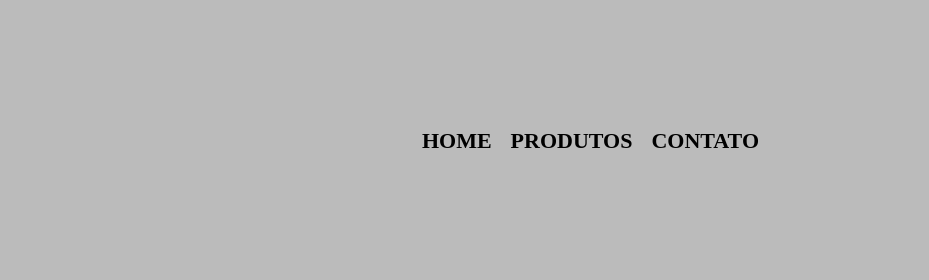
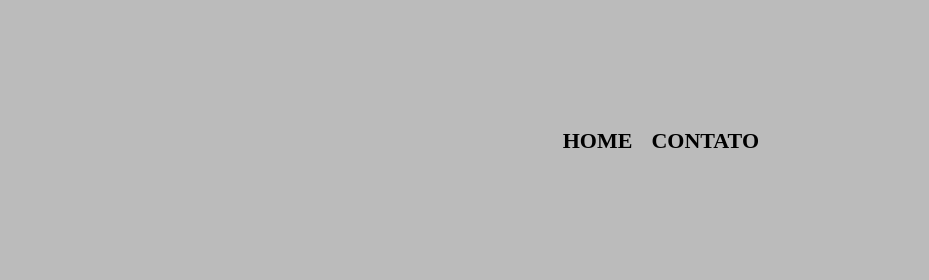
Before and after one commit to rafaellylemos/barbeariaalura, a plain HTML site: page produtos.html in a window 1280 px wide. Shown: the top 280 px of the page, 351-1280 px from the left. Drawn offline with Linux system fonts and the light colour scheme.

Commit message:
att pag produtos

```diff
--- a/produtos.html
+++ b/produtos.html
@@ -15,7 +15,6 @@
             <nav>
                 <ul>
                     <li><a href="index.html">Home</a></li>
-                    <li><a href="produtos.html">Produtos</a></li>
                     <li><a href="contato.html">Contato</a></li>
                 </ul>
             </nav>
```
